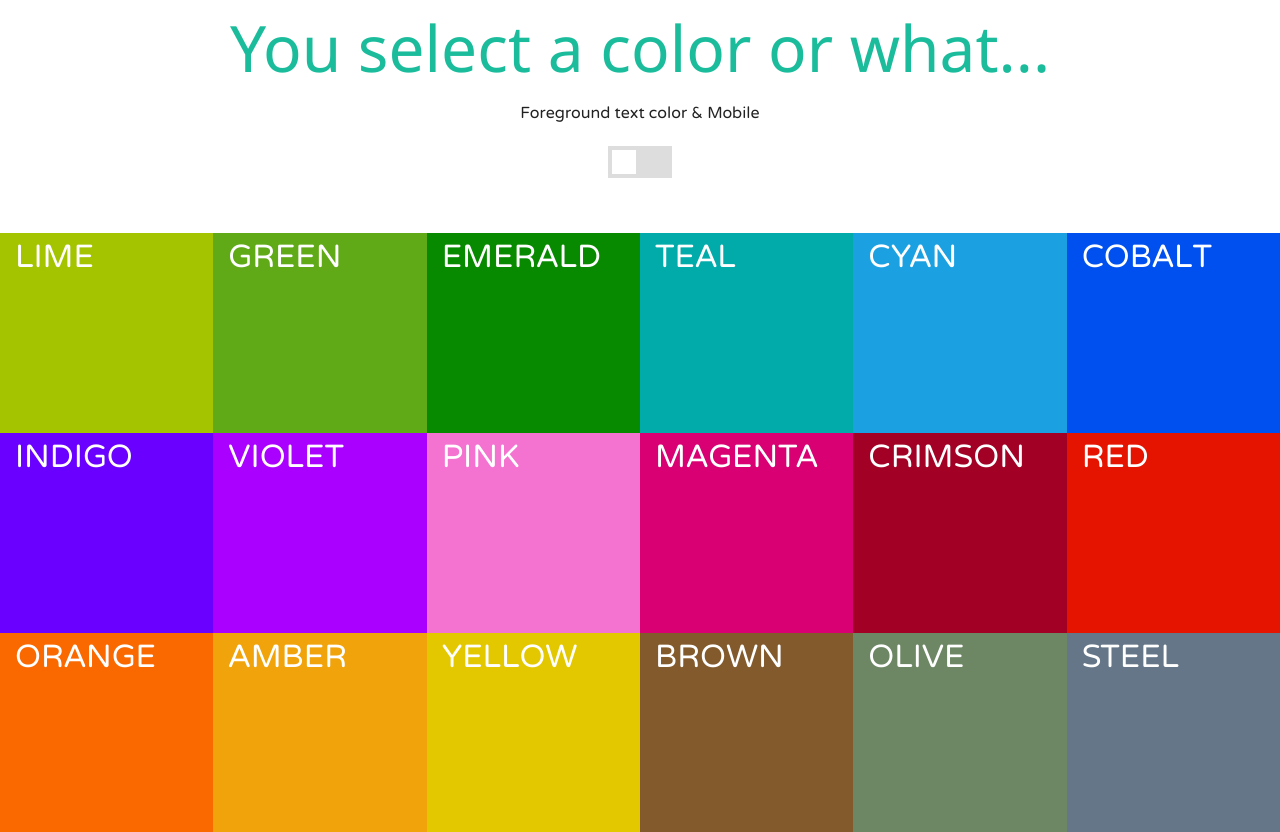
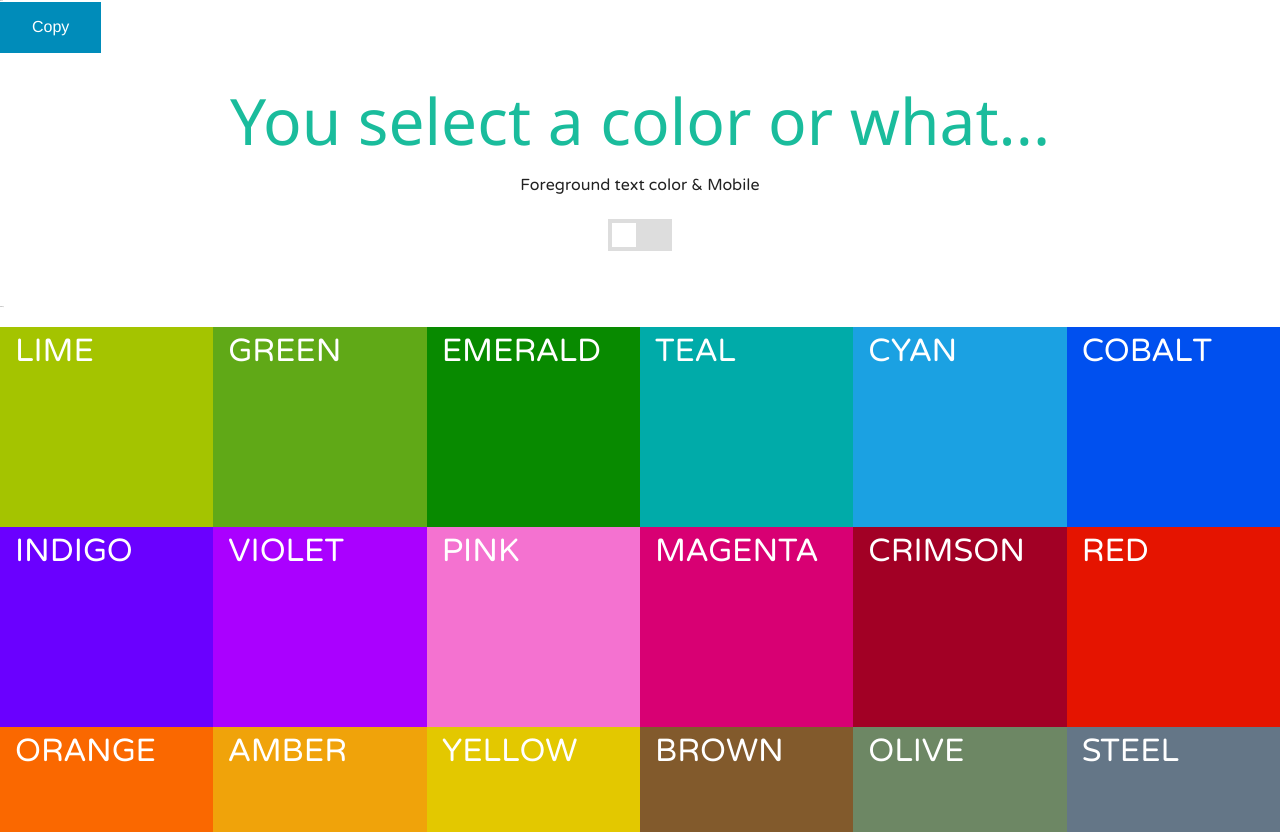
Before and after one commit to RemyKaloustian/Web-Tools, a PHP site: page /colorpicker/index.html in a window 1280 px wide. Shown: the top 832 px of the page. Run offline with PHP 8.4, Linux system fonts and the light colour scheme.

Commit message:
It's not over until I win.

```diff
--- a/colorpicker/colorstyle.css
+++ b/colorpicker/colorstyle.css
@@ -13,6 +13,9 @@
     src: url('VarelaRound-Regular.ttf');
 }
 
+#mabutton {
+    font-size: 1px;
+}
 
 h2
 {
@@ -92,3 +95,7 @@ h2
     -webkit-transform: scaleX(1);
     transform: scaleX(1);
 }
+
+.value {
+    font-size: 1px;
+}
--- a/colorpicker/index.html
+++ b/colorpicker/index.html
@@ -13,11 +13,23 @@
 
 </head>
 <body>
+<div id="mabutton">Momo</div>
+<button class="btn" data-clipboard-action="copy" data-clipboard-target="#mabutton">Copy</button>
+    <h2 id="selected"> You select a color or what...  </h2>
+<script src="clipboard.min.js"></script>
+<script>
+    var clipboard = new Clipboard('.color_div');
 
-    <h2 id="selected"> You select a color or what...  </h2>
+    clipboard.on('success', function (e) {
+        console.log(e);
+    });
 
+    clipboard.on('error', function (e) {
+        console.log(e);
+    });
+</script>
 
-    <div class="centered">
+<div class="centered">
         <p id="palette_text">Foreground text color & Mobile</p>
 
         <div class="switch" id="palette_switcher">
@@ -29,10 +41,28 @@
 
     <br>
     <section id="mobile_section">
-        <div href="#selected" class="large-2 columns varela color_div" id="lime" data-internalid="#a4c400">LIME</div>
+
+        <p id="lime_value" class="value">#khdkfvj</p>
+
+        <!--<button href="#selected" class="btn large-2 columns varela color_div"  data-clipboard-action="copy" data-clipboard-target="#lime_value">Copy</button> -->
+        <div href="#selected" class="btn large-2 columns varela color_div" id="lime" data-internalid="#a4c400"
+             data-clipboard-action="copy" data-clipboard-target="#lime_value">LIME
+        </div>
         <div href="#selected" class="large-2 columns varela color_div" id="green" data-internalid="#60a917">GREEN</div>
         <div href="#selected" class="large-2 columns varela color_div" id="emerald" data-internalid="#088a00">EMERALD
         </div>
+
+        <script>
+            var clipboard = new Clipboard('.color_div');
+
+            clipboard.on('success', function (e) {
+                console.log(e);
+            });
+
+            clipboard.on('error', function (e) {
+                console.log(e);
+            });
+        </script>
         <div href="#selected" class="large-2 columns varela color_div" id="teal" data-internalid="#00aba9">TEAL</div>
         <div href="#selected" class="large-2 columns varela color_div" id="cyan" data-internalid="#1ba1e2">CYAN</div>
         <div href="#selected" class="large-2 columns varela color_div" id="cobalt" data-internalid="#0050ef">COBALT
```
